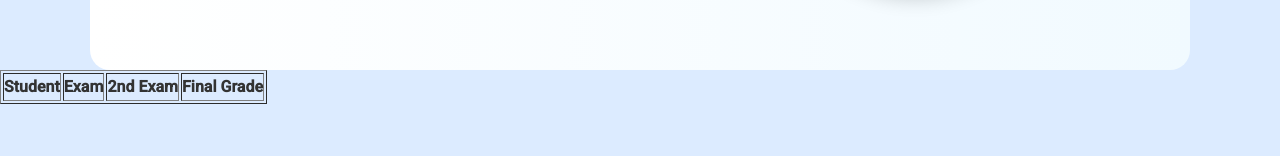
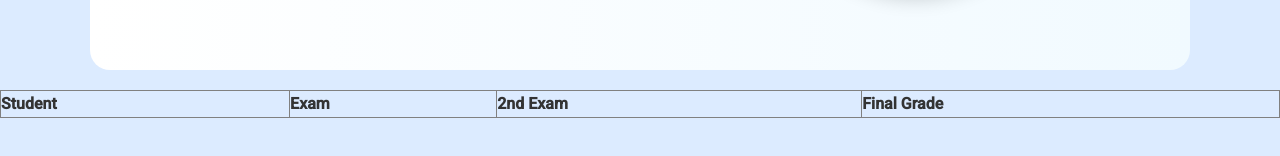
Before and after one commit to Siegfried9533/Profile_Demo, a plain HTML site: page index.html in a window 1280 px wide. Shown: the part 478-634 px from the top of the page. Drawn offline with Linux system fonts and the light colour scheme.

Commit message:
test table 2

```diff
--- a/css/main.css
+++ b/css/main.css
@@ -160,3 +160,11 @@ header {
   border: 5px solid #0077b6;
   box-shadow: 0 8px 20px rgba(0,0,0,0.2);
 }
+
+.table {
+  width: 100%;
+  border-collapse: collapse;
+  margin: 20px 0;
+  font-size: 1rem;
+  text-align: left;
+}
```
